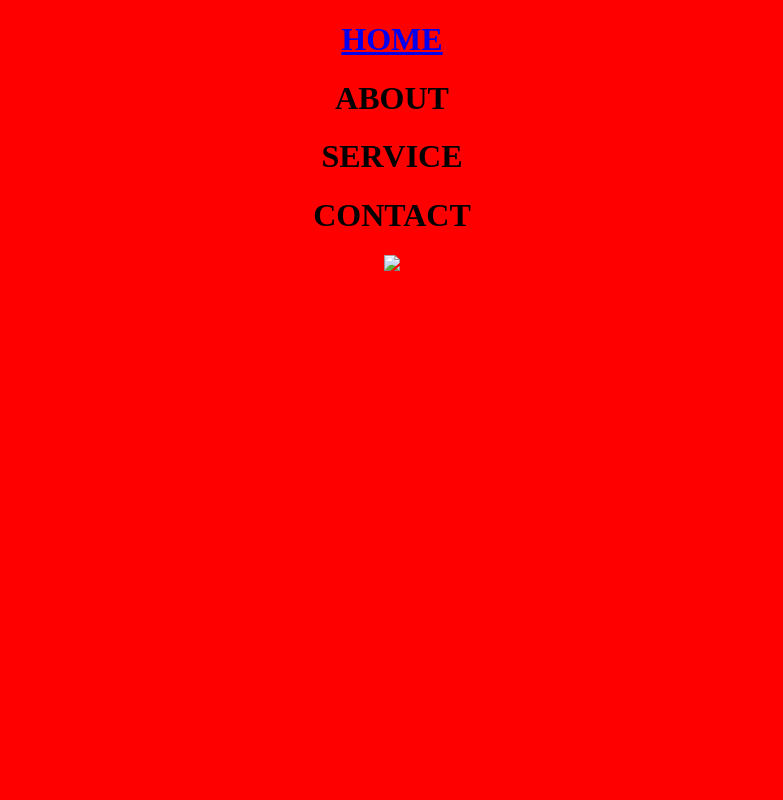
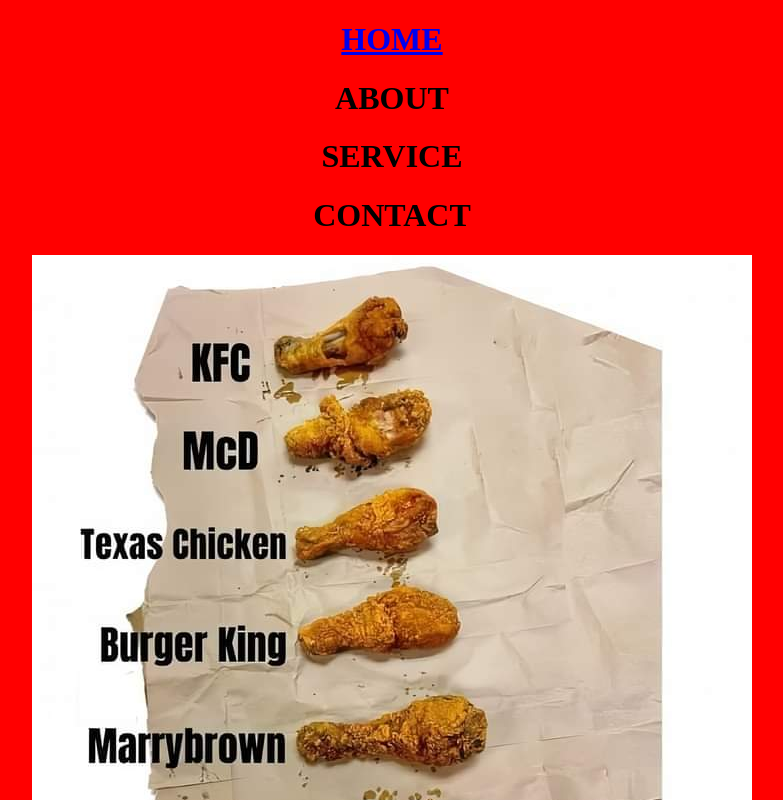
Before and after one commit to amdladi/building-webdev, a plain HTML site: page index.html in a window 1280 px wide. Shown: the top 800 px of the page, without its empty margins (248-1031 px from the left). Drawn offline with Linux system fonts and the light colour scheme.

Commit message:
Update index.html

```diff
--- a/index.html
+++ b/index.html
@@ -13,6 +13,6 @@
                 <h1>CONTACT</h1>
             </div>
         </header>
-        <img src="Images/ui.jpg">
+        <img src="ui.jpg">
     </body>
 </html>
```
